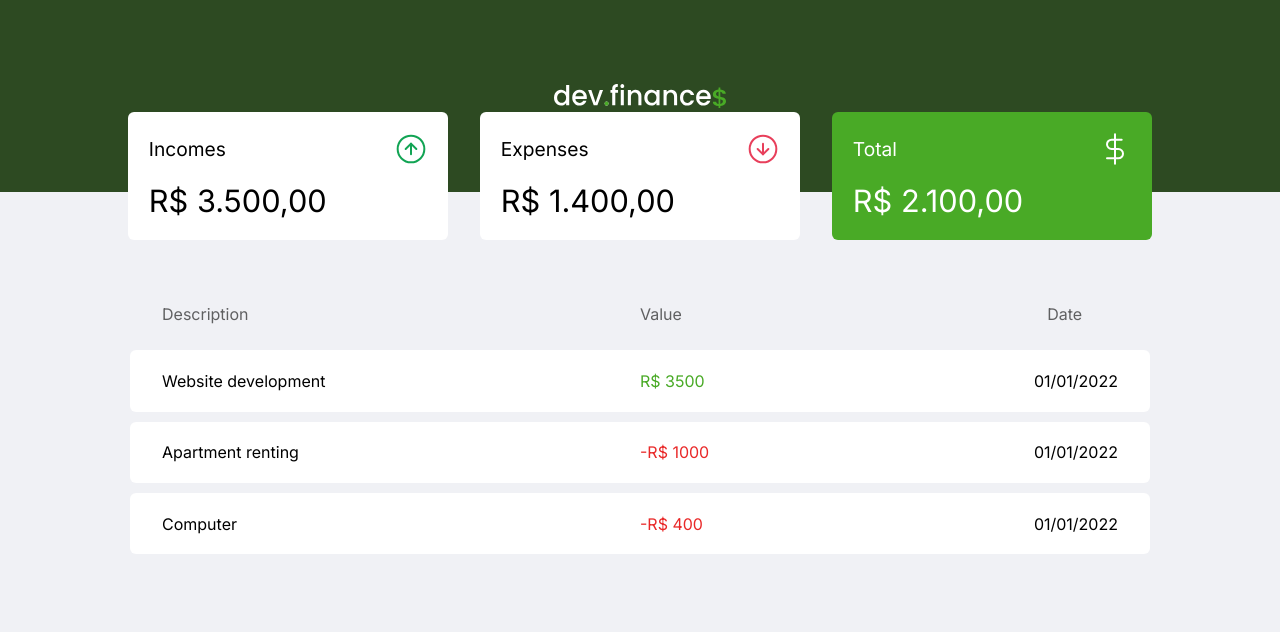
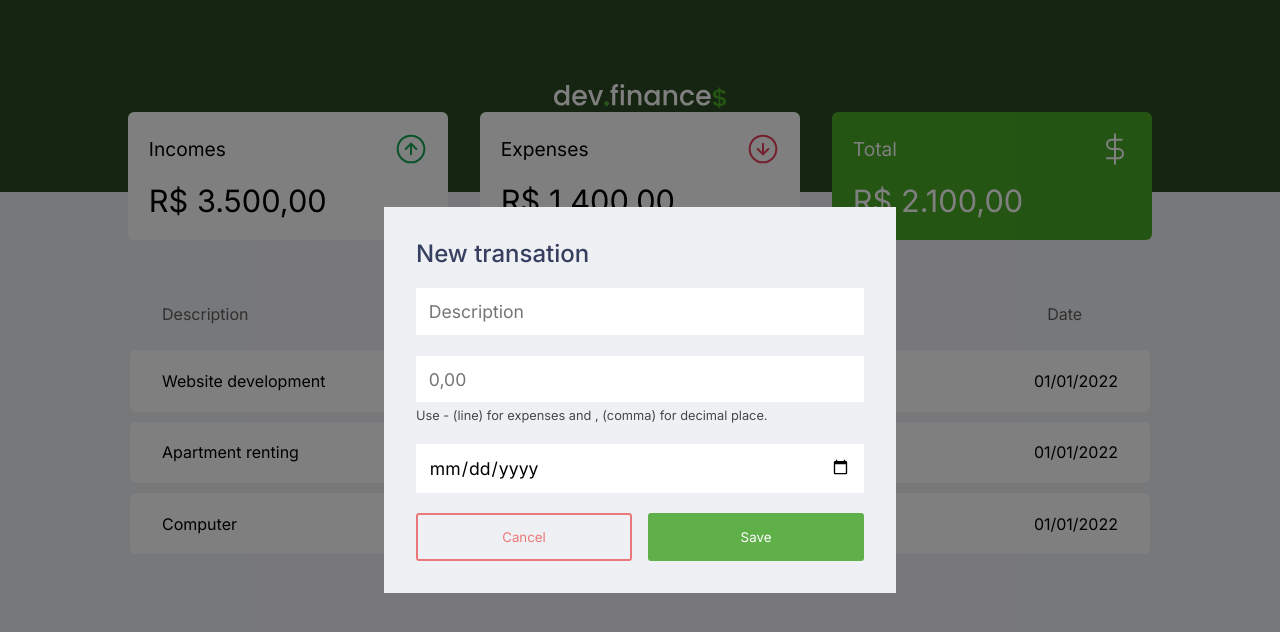
Before and after one commit to Diounata/dev.finance, a Next.js app: page / in a window 1280 px wide. Shown: the top 632 px of the page. Built offline with nearby package versions, Linux system fonts and the light colour scheme.

Commit message:
Create modal

```diff
--- /dev/null
+++ b/src/Components/Modal.tsx
@@ -0,0 +1,36 @@
+import styles from '../styles/modules/Modal.module.scss';
+
+import { useModal } from '../Contexts/ModalContext';
+
+export default function Modal() {
+    const { isModalOpen, changeModalState } = useModal();
+
+    return (
+        <div className={isModalOpen ? styles.modalContainer : styles.closed}>
+            <div>
+                <h2>New transation</h2>
+
+                <div>
+                    <input type='text' placeholder='Description' />
+
+                    <input type='number' id='moneyInput' placeholder='0,00' />
+                    <label htmlFor='moneyInput'>
+                        Use - (line) for expenses and , (comma) for decimal place.
+                    </label>
+
+                    <input type='date' />
+                </div>
+
+                <div>
+                    <button onClick={() => changeModalState(false)}>
+                        Cancel
+                    </button>
+
+                    <button onClick={() => changeModalState(false)}>
+                        Save
+                    </button>
+                </div>
+            </div>
+        </div>
+    );
+}
--- /dev/null
+++ b/src/Contexts/ModalContext.tsx
@@ -0,0 +1,30 @@
+import { createContext, ReactNode, useContext, useState } from 'react';
+
+export const ModalContext = createContext({} as ModalProps);
+
+interface ChildrenProps {
+    children: ReactNode;
+}
+
+interface ModalProps {
+    isModalOpen: boolean;
+    changeModalState(value: boolean): void;
+}
+
+export function ModalContextProvider({ children }: ChildrenProps) {
+    const [isModalOpen, setIsModalOpen] = useState(true);
+
+    function changeModalState(value: boolean) {
+        setIsModalOpen(value);
+    }
+
+    return (
+        <ModalContext.Provider value={{ isModalOpen, changeModalState }}>
+            {children}
+        </ModalContext.Provider>
+    );
+}
+
+export function useModal() {
+    return useContext(ModalContext);
+}
--- a/src/pages/index.tsx
+++ b/src/pages/index.tsx
@@ -1,16 +1,21 @@
 import Header from '../Components/Header';
 import Cards from '../Components/Cards';
 import Table from '../Components/Table';
+import Modal from '../Components/Modal';
+
+import { ModalContextProvider } from '../Contexts/ModalContext';
 
 export default function Home() {
     return (
-        <div>
+        <ModalContextProvider>
             <Header />
 
             <div className='container'>
                 <Cards />
                 <Table />
             </div>
-        </div>
+
+            <Modal />
+        </ModalContextProvider>
     );
 }
--- /dev/null
+++ b/src/styles/modules/Modal.module.scss
@@ -0,0 +1,91 @@
+.modalContainer {
+    width: 100vw;
+    height: 100vh;
+
+    position: fixed;
+    bottom: 0;
+
+    display: grid;
+    place-items: center;
+
+    background: rgba(0, 0, 0, 0.5);
+
+    div:first-of-type {
+        width: 40%;
+
+        display: flex;
+        flex-direction: column;
+        justify-content: space-between;
+        gap: 1.3rem;
+
+        padding: 2rem;
+
+        background: #eef0f3;
+
+        h2 {
+            color: #363f5f;
+            font-weight: 500;
+        }
+
+        div {
+            padding: 0;
+            width: 100%;
+
+            &:first-of-type {
+                input {
+                    background: white;
+                    border: 0;
+
+                    font-size: 1.1rem;
+
+                    padding: 0.8rem;
+                }
+
+                label {
+                    margin-top: -15px;
+                    font-size: 0.8rem;
+                    opacity: 0.7;
+                }
+            }
+
+            &:last-of-type {
+                display: grid;
+                grid-template-columns: 1fr 1fr;
+                gap: 1rem;
+
+                button {
+                    height: 3rem;
+
+                    border: 0;
+                    border-radius: 3px;
+                    cursor: pointer;
+
+                    &:first-of-type {
+                        background: inherit;
+                        color: #e92929;
+                        border: 2px solid #e92929;
+
+                        opacity: 0.6;
+
+                        &:hover {
+                            opacity: 1;
+                        }
+                    }
+
+                    &:last-of-type {
+                        background: rgb(96, 176, 73);
+                        color: #ffffff;
+
+                        &:hover {
+                            background: #3dd705;
+                        }
+                    }
+                }
+            }
+        }
+    }
+}
+
+.closed {
+    display: none;
+}
```
